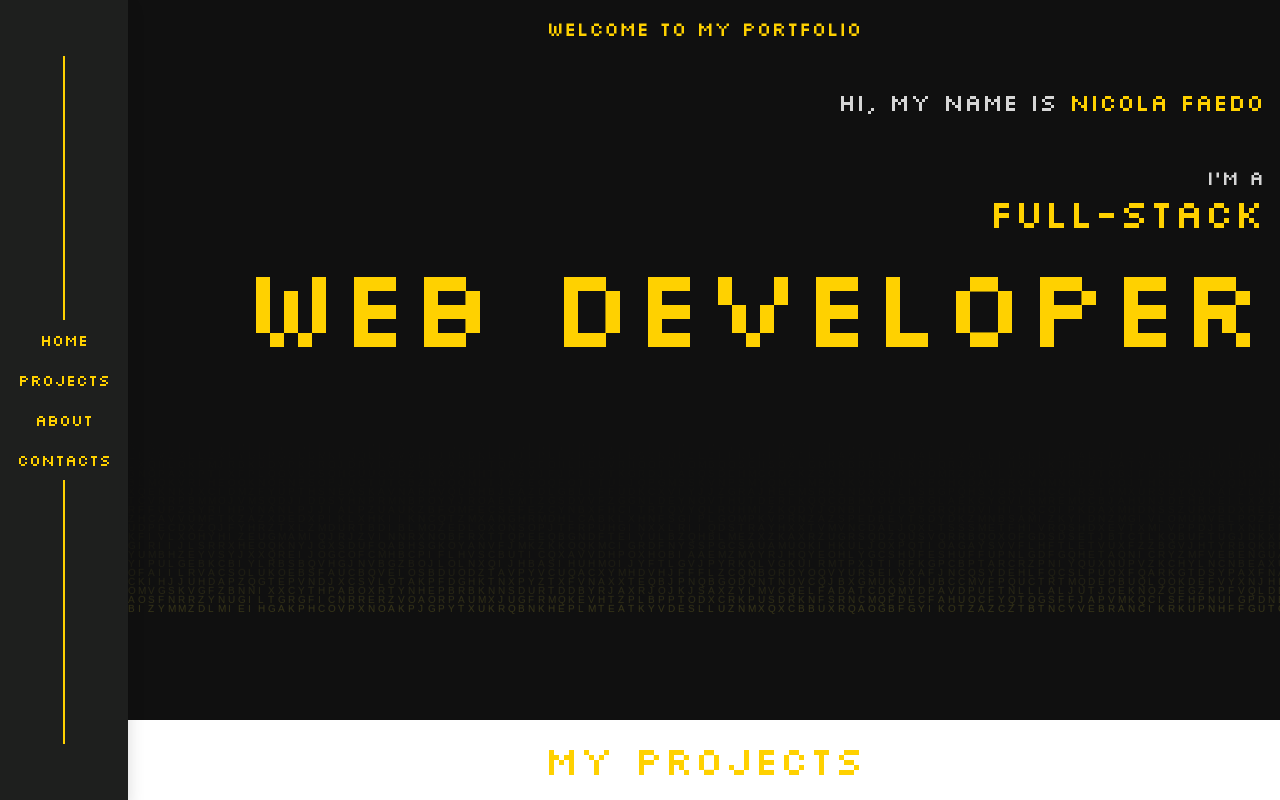
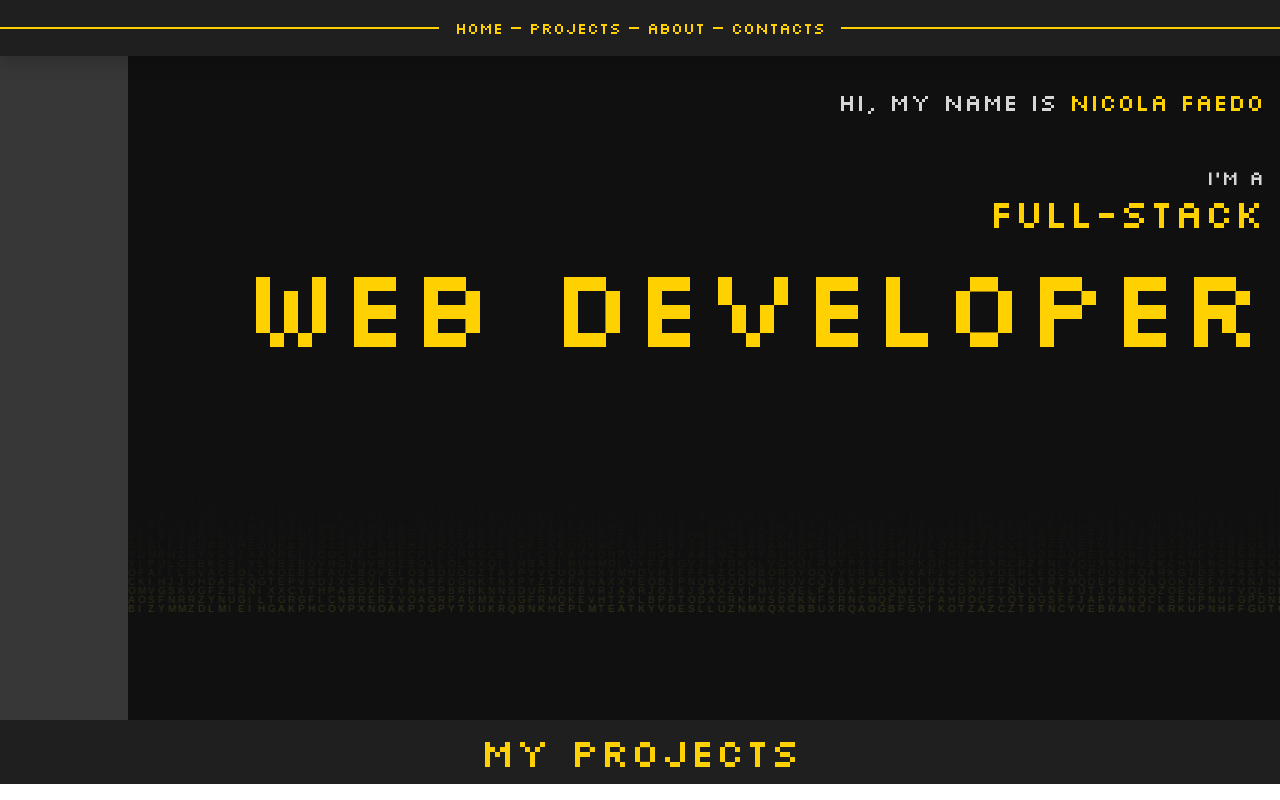
Before and after one commit to Nicowski25/vite-boolfolio, a Vue app: page / in a window 1280 px wide. Built offline with nearby package versions, Linux system fonts and the light colour scheme; no server answers.

Commit message:
header style change

```diff
--- a/src/App.vue
+++ b/src/App.vue
@@ -9,15 +9,8 @@ export default {
 </script>
 
 <template>
-
-    <div class="d-flex w-100">
-
-        <AppHeader class="d-none d-sm-block"></AppHeader>
-
-        <router-view class="router"></router-view>
-
-    </div>
-
+    <AppHeader class="w-100"></AppHeader>
+    <router-view class="router"></router-view>
 </template>
 
 <style lang="scss">
@@ -25,19 +18,9 @@ export default {
 @use './assets/scss/partials/commons' as *;
 
 header {
-    height: 100vh;
     background-color: $black-light;
     top: 0;
     left: 0;
     position: fixed;
-    width: 10%;
 }
-
-.router {
-    position: fixed;
-    top: 0;
-    left: 10%;
-    width: 90%;
-}
-
 </style>
--- a/src/components/AppHeader.vue
+++ b/src/components/AppHeader.vue
@@ -6,27 +6,28 @@ export default {
 
 
 <template>
-    <header class="shadow d-flex align-items-center z-i-1">
-        <nav class="nav flex-column align-items-center w-100 h-100 justify-content-center">
-            <div class="vertical-line"></div>
-            <div class="flex-column justify-content-center align-items-center text-center">
+    <header class="shadow align-items-center z-i-1">
+        <div class="navbar align-items-center justify-content-center">
+            <div class="vertical-line flex-grow-1"></div>
+            <div class="d-flex justify-content-center align-items-center text-center mx-2">
                 <router-link class="nav-link side-links" :to="{ 'name': 'home' }" aria-current="page">Home</router-link>
+                <div class="vertical-line px-1"></div>
                 <router-link class="nav-link" :to="{ 'name': 'projects' }">Projects</router-link>
+                <div class="vertical-line px-1"></div>
                 <router-link class="nav-link" :to="{ 'name': 'about' }">About</router-link>
+                <div class="vertical-line px-1"></div>
                 <router-link class="nav-link" :to="{ 'name': 'contacts' }">Contacts</router-link>
             </div>
-            <div class="vertical-line"></div>
-        </nav>
+            <div class="vertical-line flex-grow-1"></div>
+        </div>
     </header>
 </template>
-
 
 <style lang="scss" scoped>
 @use '../assets/scss/partials/variables' as *;
 @use '../assets/scss/partials/commons' as *;
 
 .vertical-line {
-    height: 33%;
     border: 1px solid $yellow;
 }
 
--- a/src/views/HomeView.vue
+++ b/src/views/HomeView.vue
@@ -16,7 +16,7 @@ export default {
 <template>
     <div class="d-flex flex-column">
         <JumboHome></JumboHome>
-        <h1 class="text-center my-3 bg-white">My Projects</h1>
+        <h1 class="text-center py-2">My Projects</h1>
         <ProjectList></ProjectList>
     </div>
 </template>
@@ -28,9 +28,11 @@ export default {
 
 h1 {
     color: $yellow;
+    background-color: $black-light;
 }
 
 .bg-white {
     background-color: $greywhite;
 }
+
 </style>
```
